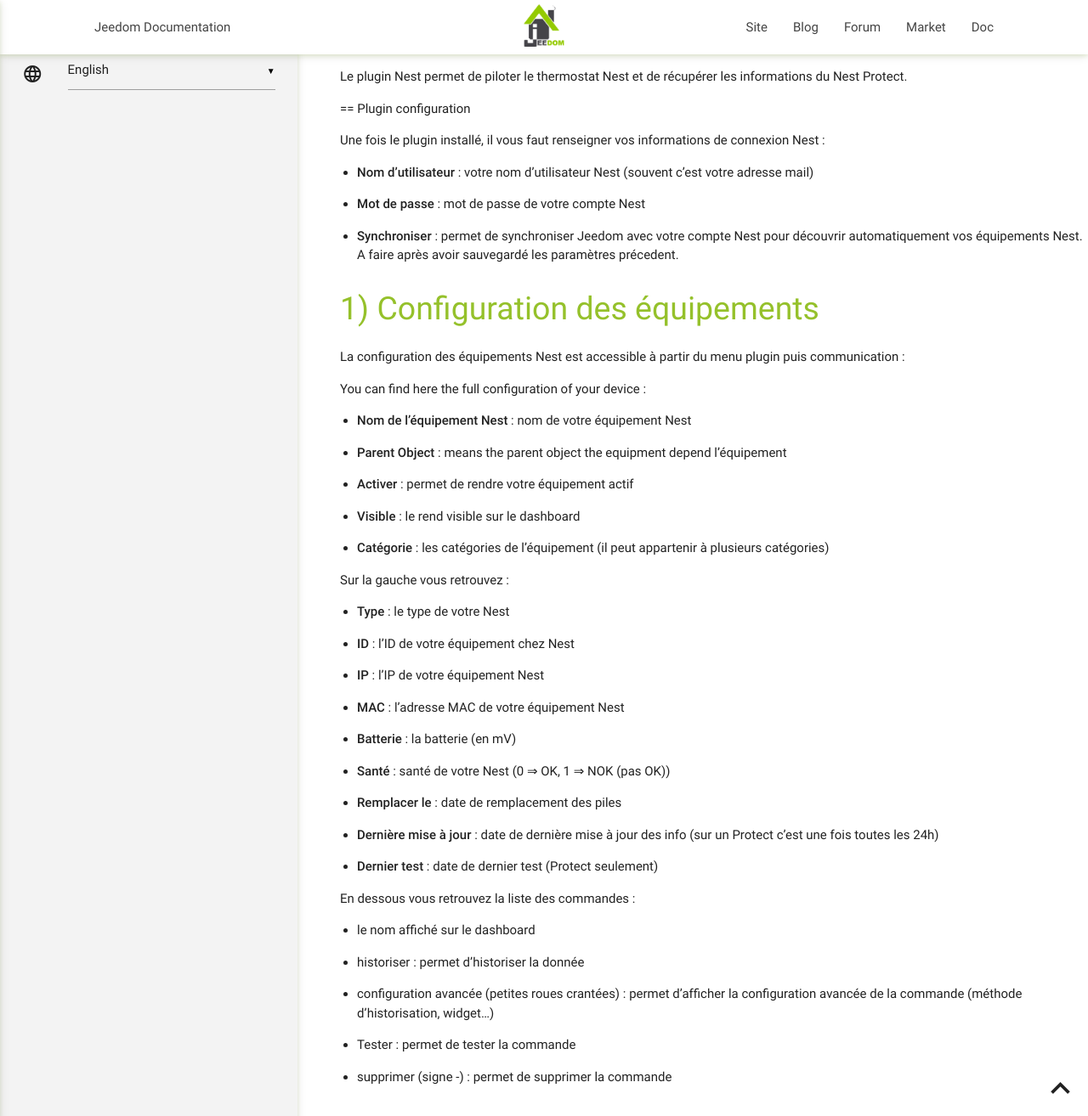
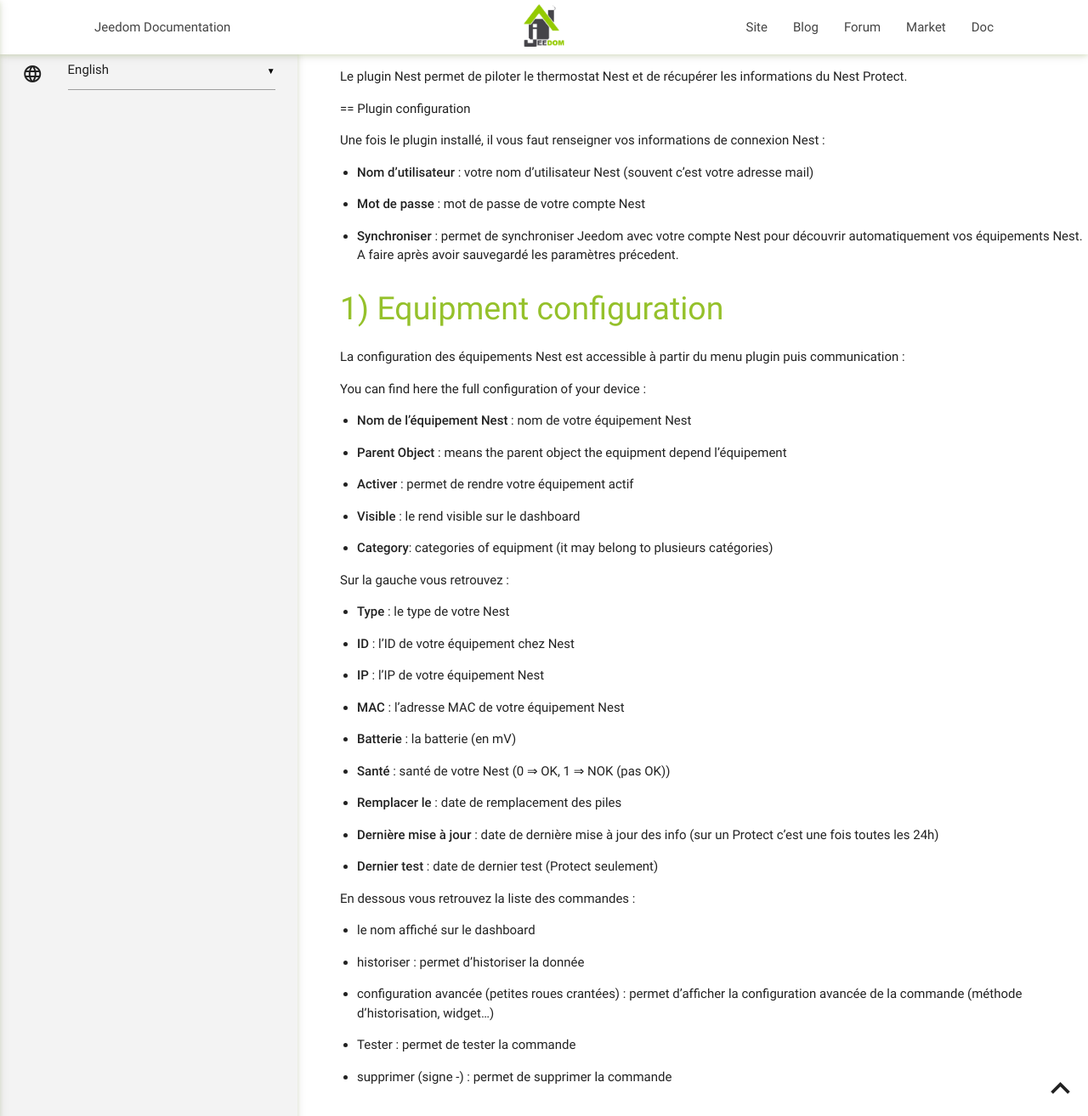
Before and after one commit to Ultraboss77/plugin-nest, a Jekyll site: the page built from docs/en_US/index.md, in a window 1280 px wide and 1314 px high. Shown: the whole window at 85% size. Built offline with Jekyll 4.4.1, drawn with Linux system fonts in a browser that asks for light colours; our own code applies the rules of GitHub Pages for plain Markdown files.

Commit message:
[ROBOT] Action all

```diff
--- a/docs/en_US/index.md
+++ b/docs/en_US/index.md
@@ -15,7 +15,7 @@ connexion Nest :
     Nest pour découvrir automatiquement vos équipements Nest. A faire
     après avoir sauvegardé les paramètres précedent.
 
-Configuration des équipements
+Equipment configuration
 =============================
 
 La configuration des équipements Nest est accessible à partir du menu
@@ -32,7 +32,7 @@ You can find here the full configuration of your device :
 
 -   **Visible** : le rend visible sur le dashboard
 
--   **Catégorie** : les catégories de l’équipement (il peut appartenir à
+-   **Category**: categories of equipment (it may belong to
     plusieurs catégories)
 
 Sur la gauche vous retrouvez :
```
Also changed, not shown: docs/es_ES/index.md (+2 -2 lines).
